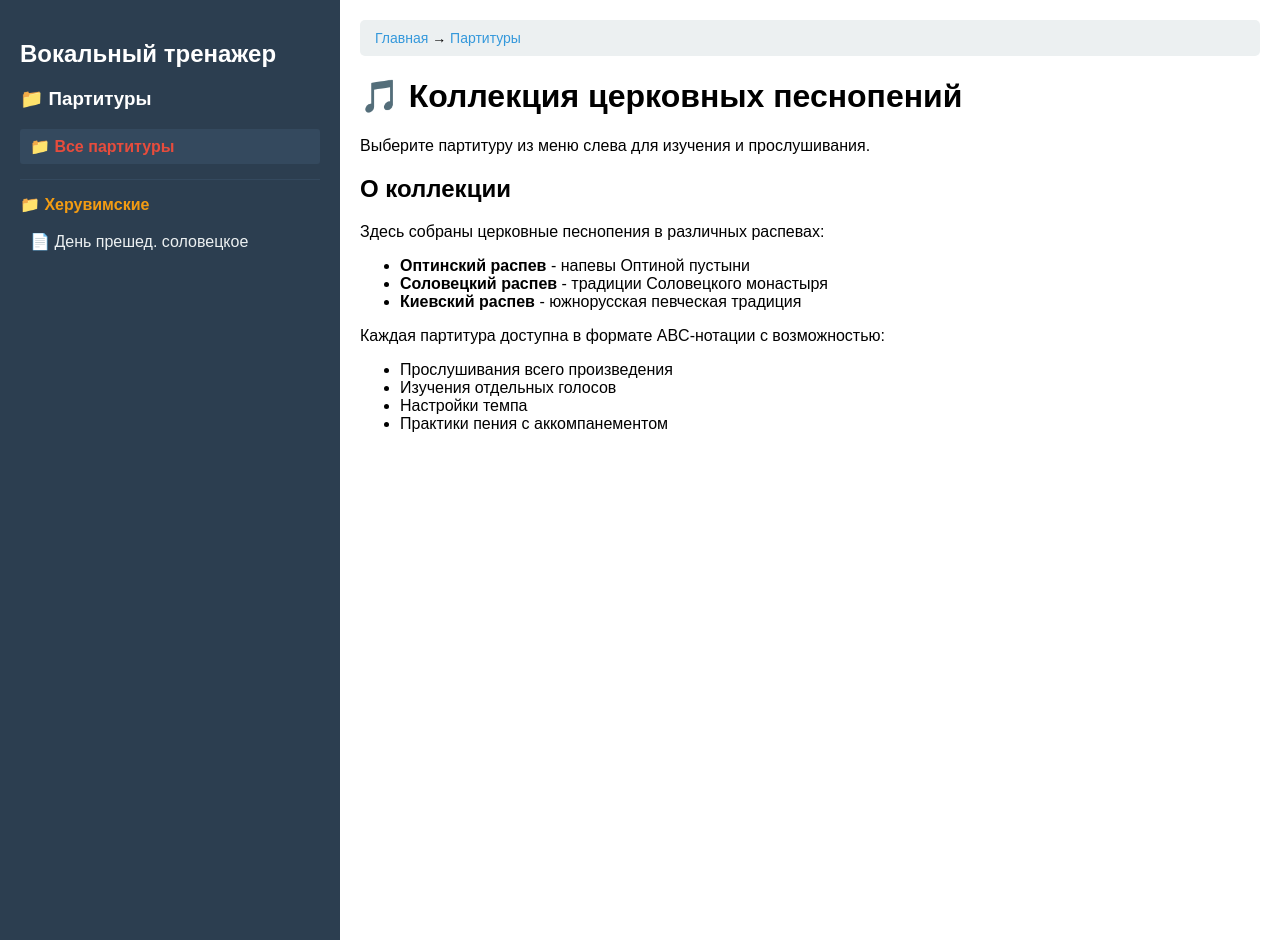
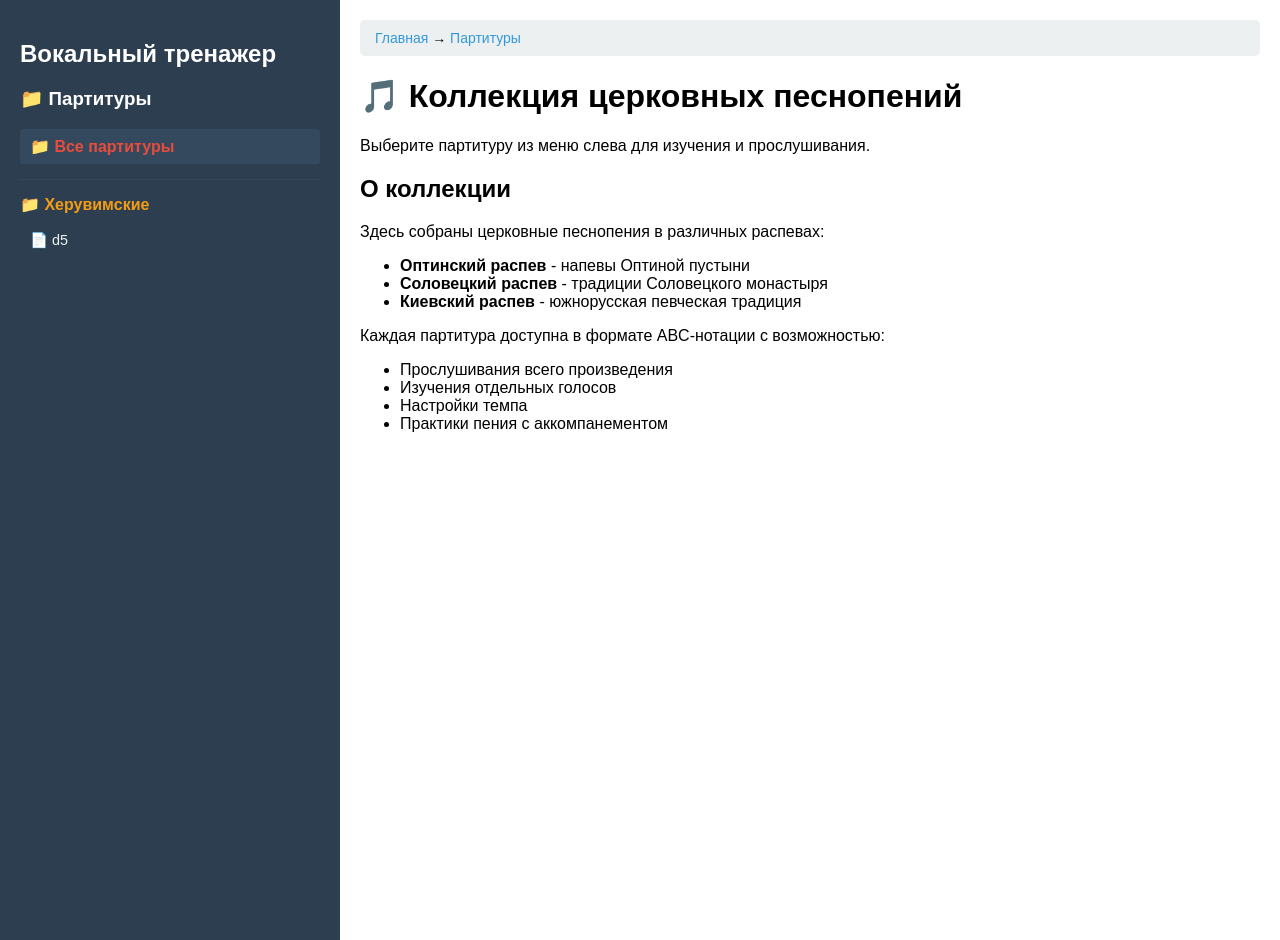
Before and after one commit to voctrainer/voctrainer.github.io, a Jekyll site: the page built from partitures/index.md, in a window 1280 px wide. Built offline with Jekyll 4.4.1, drawn with Linux system fonts in a browser that asks for light colours.

Commit message:
Update navigation.html

```diff
--- a/_includes/navigation.html
+++ b/_includes/navigation.html
@@ -23,7 +23,7 @@
     {% for node in partiture_pages %}
         {% if node.url contains '/partitures/' and node.url != '/partitures/' %}
             {% assign depth = node.url | split: '/' | size | minus: 3 %}
-            {% assign indent = depth | times: 20 %}
+            {% assign indent = depth | times: 15 %}
 
             <!-- Определяем, является ли элемент папкой или файлом -->
             {% assign is_folder = false %}
@@ -46,7 +46,8 @@
                         {% include nav-tree.html path=node.url %}
                     </details>
                 {% else %}
-                    <!-- Отображение файла -->
+                    <!-- Отображение файла - используем короткое имя файла -->
+                    {% assign short_name = node.name | replace: '.md', '' | replace: '_', ' ' %}
                     <a href="{{ node.url | relative_url }}"
                        class="file-link {% if page.url == node.url %}active{% endif %}"
                        style="color: {% if page.url == node.url %}#e74c3c{% else %}#ecf0f1{% endif %};
@@ -56,27 +57,14 @@
                               margin: 2px 0;
                               border-radius: 3px;
                               background: {% if page.url == node.url %}#34495e{% else %}transparent{% endif %};
-                              transition: background 0.2s;">
-                        📄 {{ node.title | default: node.name | replace: '.md', '' | replace: '_', ' ' | capitalize }}
+                              transition: background 0.2s;
+                              font-size: 0.9em;">
+                        📄 {{ short_name }}
                     </a>
                 {% endif %}
             </li>
         {% endif %}
     {% endfor %}
-
-    <!-- Если нет партитур -->
-    {% assign has_partitures = false %}
-    {% for node in partiture_pages %}
-        {% if node.url contains '/partitures/' and node.url != '/partitures/' %}
-            {% assign has_partitures = true %}
-        {% endif %}
-    {% endfor %}
-
-    {% unless has_partitures %}
-        <li style="color: #7f8c8d; font-style: italic; padding: 10px;">
-            Партитуры пока не добавлены
-        </li>
-    {% endunless %}
 </ul>
 
 <style>
@@ -92,16 +80,4 @@
     details summary {
         list-style: none;
     }
-
-    details[open] summary {
-        margin-bottom: 5px;
-    }
-
-    /* Стили для вложенных списков */
-    details ul {
-        list-style: none;
-        padding-left: 15px;
-        margin: 5px 0;
-        border-left: 1px solid #34495e;
-    }
 </style>
```
